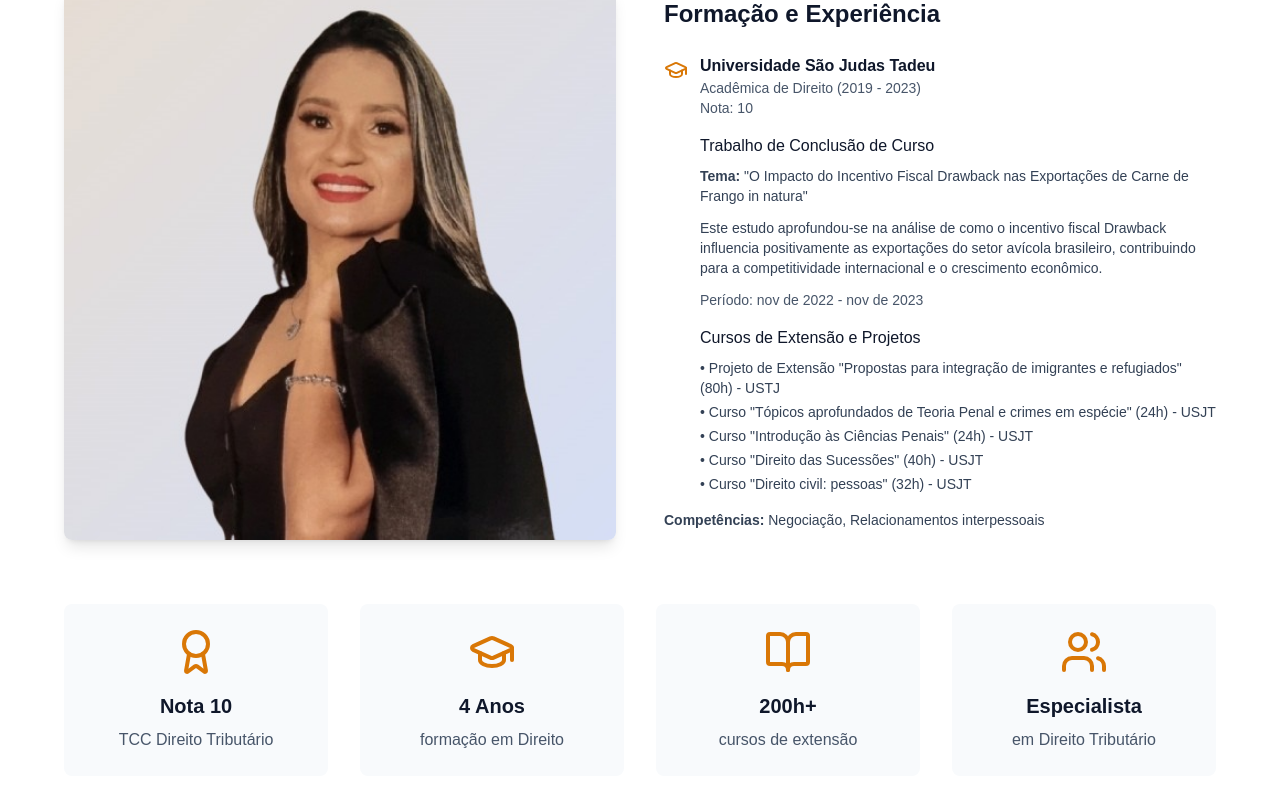
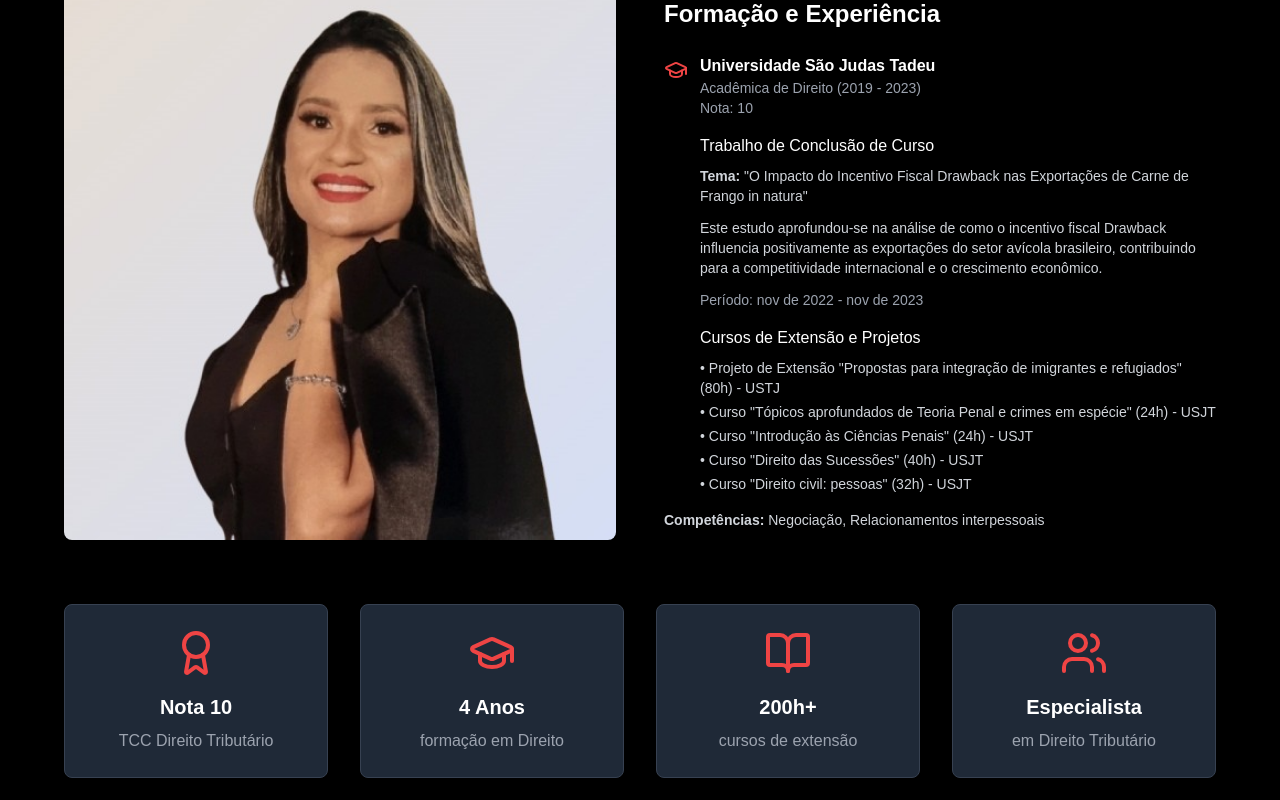
Before and after one commit to Agencia-Clickasso/adv-site, a Next.js app: page / in a window 1280 px wide. Shown: the part 1100-1900 px from the top of the page. Built offline with nearby package versions, Linux system fonts and the light colour scheme.

Commit message:
Revamp About component styling with a dark theme, updating text colors and backgrounds for improved readability and aesthetics.

```diff
--- a/components/about.tsx
+++ b/components/about.tsx
@@ -3,12 +3,12 @@ import { Award, BookOpen, Users, Clock, GraduationCap } from "lucide-react"
 
 export default function About() {
   return (
-    <section id="about" className="py-20 bg-white">
+    <section id="about" className="py-20 bg-black">
       <div className="container mx-auto px-4 sm:px-6 lg:px-8">
         <div className="max-w-6xl mx-auto">
           <div className="text-center mb-16">
-            <h2 className="text-4xl font-bold text-slate-900 mb-4">Sobre Lucimeire Xavier</h2>
-            <p className="text-xl text-slate-600 max-w-3xl mx-auto">
+            <h2 className="text-4xl font-bold text-white mb-4">Sobre Lucimeire Xavier</h2>
+            <p className="text-xl text-gray-300 max-w-3xl mx-auto">
               Advogada especializada em Direito Tributário, dedicada a oferecer soluções jurídicas eficazes
               e personalizadas para seus clientes.
             </p>
@@ -25,32 +25,32 @@ export default function About() {
               />
             </div>
             <div>
-              <h3 className="text-2xl font-bold text-slate-900 mb-6">Formação e Experiência</h3>
-              <div className="space-y-4 text-slate-700">
+              <h3 className="text-2xl font-bold text-white mb-6">Formação e Experiência</h3>
+              <div className="space-y-4 text-gray-300">
                 <div className="flex items-start space-x-3">
-                  <GraduationCap className="h-6 w-6 text-amber-600 mt-1 flex-shrink-0" />
+                  <GraduationCap className="h-6 w-6 text-red-500 mt-1 flex-shrink-0" />
                   <div>
-                    <h4 className="font-semibold text-slate-900">Universidade São Judas Tadeu</h4>
-                    <p className="text-sm text-slate-600">Acadêmica de Direito (2019 - 2023)</p>
-                    <p className="text-sm text-slate-600">Nota: 10</p>
+                    <h4 className="font-semibold text-white">Universidade São Judas Tadeu</h4>
+                    <p className="text-sm text-gray-400">Acadêmica de Direito (2019 - 2023)</p>
+                    <p className="text-sm text-gray-400">Nota: 10</p>
                   </div>
                 </div>
 
                 <div className="ml-9">
-                  <h5 className="font-medium text-slate-900 mb-2">Trabalho de Conclusão de Curso</h5>
-                  <p className="text-sm text-slate-700 mb-3">
+                  <h5 className="font-medium text-white mb-2">Trabalho de Conclusão de Curso</h5>
+                  <p className="text-sm text-gray-300 mb-3">
                     <strong>Tema:</strong> "O Impacto do Incentivo Fiscal Drawback nas Exportações de Carne de Frango in natura"
                   </p>
-                  <p className="text-sm text-slate-700 mb-3">
+                  <p className="text-sm text-gray-300 mb-3">
                     Este estudo aprofundou-se na análise de como o incentivo fiscal Drawback influencia positivamente
                     as exportações do setor avícola brasileiro, contribuindo para a competitividade internacional e o crescimento econômico.
                   </p>
-                  <p className="text-sm text-slate-600">Período: nov de 2022 - nov de 2023</p>
+                  <p className="text-sm text-gray-400">Período: nov de 2022 - nov de 2023</p>
                 </div>
 
                 <div className="ml-9">
-                  <h5 className="font-medium text-slate-900 mb-2">Cursos de Extensão e Projetos</h5>
-                  <ul className="text-sm text-slate-700 space-y-1">
+                  <h5 className="font-medium text-white mb-2">Cursos de Extensão e Projetos</h5>
+                  <ul className="text-sm text-gray-300 space-y-1">
                     <li>• Projeto de Extensão "Propostas para integração de imigrantes e refugiados" (80h) - USTJ</li>
                     <li>• Curso "Tópicos aprofundados de Teoria Penal e crimes em espécie" (24h) - USJT</li>
                     <li>• Curso "Introdução às Ciências Penais" (24h) - USJT</li>
@@ -59,7 +59,7 @@ export default function About() {
                   </ul>
                 </div>
 
-                <p className="text-sm text-slate-700">
+                <p className="text-sm text-gray-300">
                   <strong>Competências:</strong> Negociação, Relacionamentos interpessoais
                 </p>
               </div>
@@ -67,25 +67,25 @@ export default function About() {
           </div>
 
           <div className="grid grid-cols-1 md:grid-cols-2 lg:grid-cols-4 gap-8">
-            <div className="text-center p-6 bg-slate-50 rounded-lg">
-              <Award className="h-12 w-12 text-amber-600 mx-auto mb-4" />
-              <h4 className="text-xl font-semibold text-slate-900 mb-2">Nota 10</h4>
-              <p className="text-slate-600">TCC Direito Tributário</p>
+            <div className="text-center p-6 bg-gray-800 rounded-lg border border-gray-700">
+              <Award className="h-12 w-12 text-red-500 mx-auto mb-4" />
+              <h4 className="text-xl font-semibold text-white mb-2">Nota 10</h4>
+              <p className="text-gray-400">TCC Direito Tributário</p>
             </div>
-            <div className="text-center p-6 bg-slate-50 rounded-lg">
-              <GraduationCap className="h-12 w-12 text-amber-600 mx-auto mb-4" />
-              <h4 className="text-xl font-semibold text-slate-900 mb-2">4 Anos</h4>
-              <p className="text-slate-600">formação em Direito</p>
+            <div className="text-center p-6 bg-gray-800 rounded-lg border border-gray-700">
+              <GraduationCap className="h-12 w-12 text-red-500 mx-auto mb-4" />
+              <h4 className="text-xl font-semibold text-white mb-2">4 Anos</h4>
+              <p className="text-gray-400">formação em Direito</p>
             </div>
-            <div className="text-center p-6 bg-slate-50 rounded-lg">
-              <BookOpen className="h-12 w-12 text-amber-600 mx-auto mb-4" />
-              <h4 className="text-xl font-semibold text-slate-900 mb-2">200h+</h4>
-              <p className="text-slate-600">cursos de extensão</p>
+            <div className="text-center p-6 bg-gray-800 rounded-lg border border-gray-700">
+              <BookOpen className="h-12 w-12 text-red-500 mx-auto mb-4" />
+              <h4 className="text-xl font-semibold text-white mb-2">200h+</h4>
+              <p className="text-gray-400">cursos de extensão</p>
             </div>
-            <div className="text-center p-6 bg-slate-50 rounded-lg">
-              <Users className="h-12 w-12 text-amber-600 mx-auto mb-4" />
-              <h4 className="text-xl font-semibold text-slate-900 mb-2">Especialista</h4>
-              <p className="text-slate-600">em Direito Tributário</p>
+            <div className="text-center p-6 bg-gray-800 rounded-lg border border-gray-700">
+              <Users className="h-12 w-12 text-red-500 mx-auto mb-4" />
+              <h4 className="text-xl font-semibold text-white mb-2">Especialista</h4>
+              <p className="text-gray-400">em Direito Tributário</p>
             </div>
           </div>
         </div>
```
